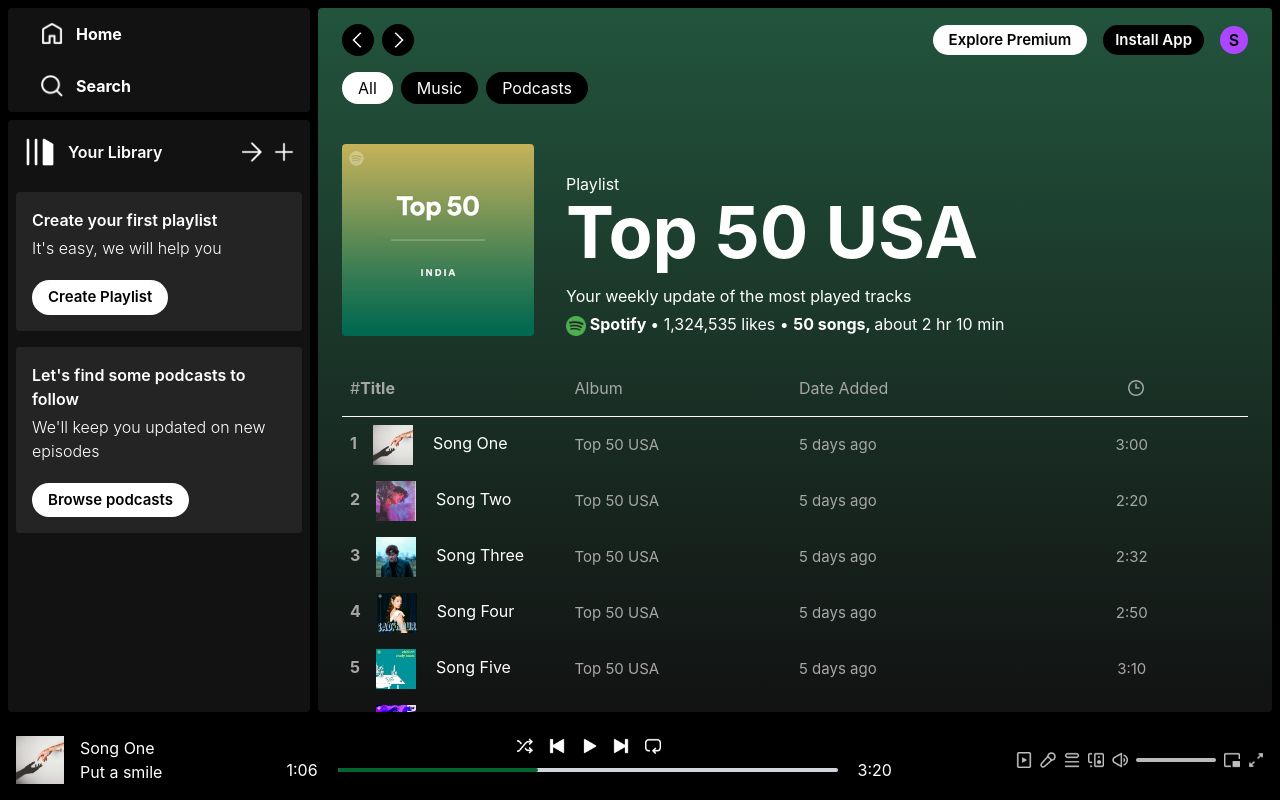
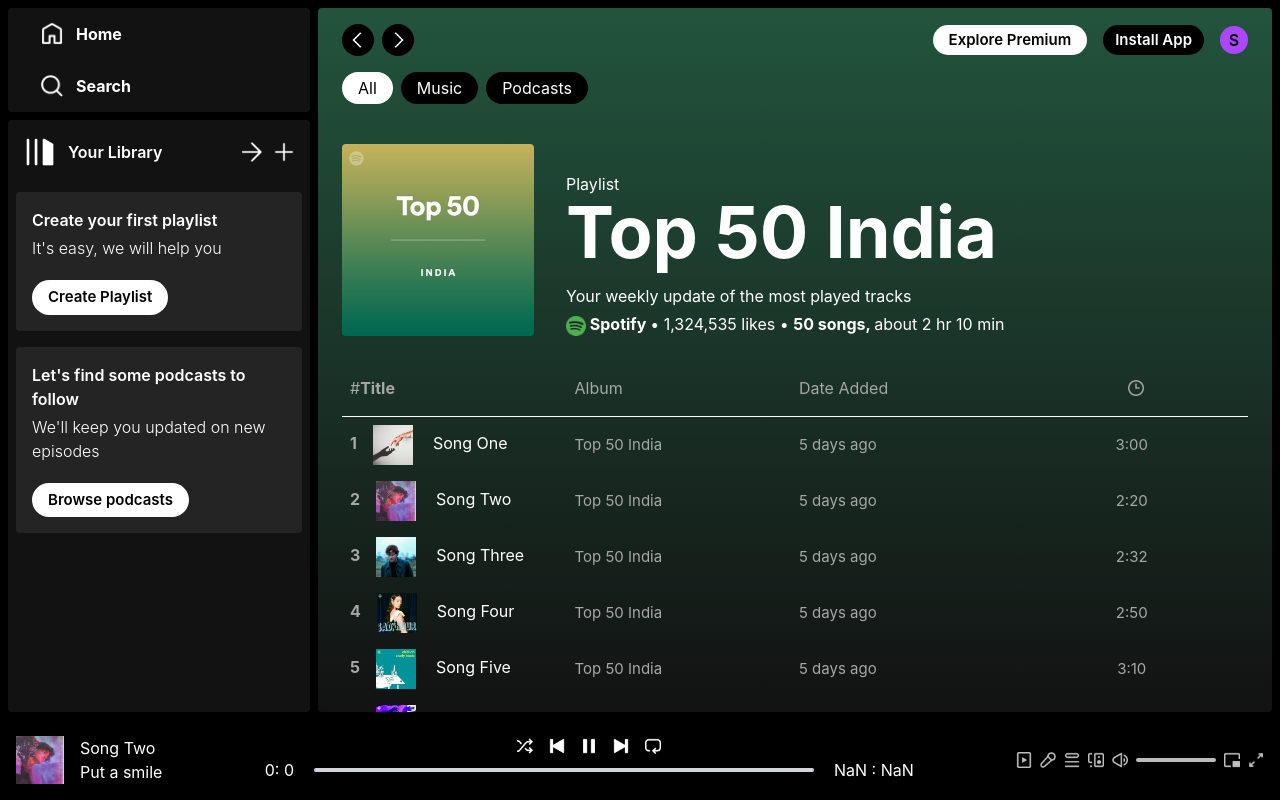
Before and after one commit to steven-frasica/spotify-clone, a React (Vite) app: page /album/1 in a window 1280 px wide. Both pictures are taken after a click on the picture 621 px from the left and 746 px from the top of the page. Built offline with nearby package versions, Linux system fonts and the light colour scheme.

Commit message:
prev and next functionality

```diff
--- a/src/App.jsx
+++ b/src/App.jsx
@@ -1,9 +1,14 @@
-import React from 'react'
+import React, { useContext } from 'react'
 import Sidebar from './components/Sidebar'
 import Player from './components/Player'
 import Display from './components/Display'
+import { PlayerContext } from './context/PlayerContext'
+
 
 const App = () => {
+
+  const {audioRef, track} = useContext(PlayerContext)
+
   return (
     <div className='h-screen bg-black'>
       <div className="h-[90%] flex">
@@ -11,6 +16,7 @@
       <Display />
       </div>
       <Player />
+      <audio ref={audioRef} src={track.file} preload='auto'></audio>
     </div>
   )
 }
--- a/src/assets/assets.js
+++ b/src/assets/assets.js
@@ -79,14 +79,14 @@
     },
     {
         id:1,
-        name: "Top 50 USA",
+        name: "Top 50 India",
         image: img9,
         desc:"Your weekly update of the most played tracks",
         bgColor:"#22543d"
     },
     {
         id:2,
-        name: "Trending USA",
+        name: "Trending India",
         image: img10,
         desc:"Your weekly update of the most played tracks",
         bgColor:"#742a2a"
--- a/src/components/Display.jsx
+++ b/src/components/Display.jsx
@@ -8,21 +8,20 @@
 
   const displayRef = useRef();
   const location = useLocation();
-  const isAlbum = location.pathname.includes('album')
-  console.log(isAlbum)
-  const albumId = isAlbum ? location.pathname.slice(-1) : "";
-  const bgColor = albumsData[Number(albumId)].bgColor;
-  console.log(bgColor);
+  const isAlbum = location.pathname.startsWith('/album/');
+  const albumId = isAlbum ? Number(location.pathname.split('/').pop()) : null;
+  const album = albumsData.find((item) => item.id === albumId);
+  const bgColor = album?.bgColor;
 
   useEffect(() => {
-    if (isAlbum) {
+    if (isAlbum && bgColor) {
       displayRef.current.style.background = `linear-gradient(${bgColor}, #121212)`
     }
     else {
-            displayRef.current.style.background = `#121212`
+      displayRef.current.style.background = `#121212`
 
     }
-  }, [])
+  }, [bgColor, isAlbum, location.pathname])
 
   return (
     <div ref={displayRef} className='w-[100%] m-2 px-6 pt-4 rounded bg-[#121212] text-white overflow-auto lg:w-[75%] lg ml-0'>
--- a/src/components/DisplayAlbum.jsx
+++ b/src/components/DisplayAlbum.jsx
@@ -1,13 +1,14 @@
-import React from "react";
+import React, { useContext } from "react";
 import Navbar from "./Navbar";
 import { useParams } from "react-router-dom";
 import { albumsData, songsData } from "../assets/assets";
 import { assets } from "../assets/assets";
+import { PlayerContext } from "../context/PlayerContext";
 
 const DisplayAlbum = () => {
   const { id } = useParams();
   const albumData = albumsData[id];
-  console.log(albumData);
+  const {playWithId} = useContext(PlayerContext)
 
   return (
     <>
@@ -42,7 +43,7 @@
       <hr />
       {
         songsData.map((item, index) => (
-          <div key={index} className="grid grid-cols-3 sm:grid-cols-4 gap-2 p-2 items-center text-[#a7a7a7] hover:bg-[#ffffff2b] cursor-pointer">
+          <div onClick={() => playWithId(item.id)} key={index} className="grid grid-cols-3 sm:grid-cols-4 gap-2 p-2 items-center text-[#a7a7a7] hover:bg-[#ffffff2b] cursor-pointer">
             <p className="text-white">
               <b className="mr-4 text-[#a7a7a7]">{index + 1}</b>
               <img src={item.image} alt="" className="inline w-10 mr-5" />
--- a/src/components/Player.jsx
+++ b/src/components/Player.jsx
@@ -1,30 +1,59 @@
-import React from "react";
+import React, { useContext } from "react";
 import { assets, songsData } from "../assets/assets";
+import { PlayerContext } from "../context/PlayerContext";
 
 const Player = () => {
+  const { track, seekBar, seekBg, playStatus, play, pause, time, previous, next } =
+    useContext(PlayerContext);
+
   return (
     <div className="h-[10%] bg-black flex justify-between items-center text-white px-4">
       <div className="lg:flex items-center gap-4">
-        <img className="w-12" src={songsData[0].image} alt="" />
+        <img className="w-12" src={track.image} alt="" />
         <div>
-          <p>{songsData[0].name}</p>
-          <p>{songsData[0].desc.slice(0, 12)}</p>
+          <p>{track.name}</p>
+          <p>{track.desc.slice(0, 12)}</p>
         </div>
       </div>
       <div className="flex flex-col items-center gap-1 m-auto">
         <div className="flex gap-4">
-          <img className="w-4 cursor-pointer" src={assets.shuffle_icon} alt="" />
-          <img className="w-4 cursor-pointer" src={assets.prev_icon} alt="" />
-          <img className="w-4 cursor-pointer" src={assets.play_icon} alt="" />
-          <img className="w-4 cursor-pointer" src={assets.next_icon} alt="" />
+          <img
+            className="w-4 cursor-pointer"
+            src={assets.shuffle_icon}
+            alt=""
+          />
+          <img onClick={previous} className="w-4 cursor-pointer" src={assets.prev_icon} alt="" />
+          {playStatus ? (
+            <img
+              onClick={pause}
+              className="w-4 cursor-pointer"
+              src={assets.pause_icon}
+              alt=""
+            />
+          ) : (
+            <img
+              onClick={play}
+              className="w-4 cursor-pointer"
+              src={assets.play_icon}
+              alt=""
+            />
+          )}
+
+          <img onClick={next} className="w-4 cursor-pointer" src={assets.next_icon} alt="" />
           <img className="w-4 cursor-pointer" src={assets.loop_icon} alt="" />
         </div>
         <div className="flex items-center gap-5">
-          <p>1:06</p>
-          <div className="w-[60vw] max-w-[500px] bg-gray-300 rounded-full cursor-pointer">
-            <hr className="h-1 border-none w-50 bg-green-800 rounded-full" />
+          <p>{time.currentTime.minute}: {time.currentTime.second}</p>
+          <div
+            ref={seekBg}
+            className="w-[60vw] max-w-[500px] bg-gray-300 rounded-full cursor-pointer"
+          >
+            <hr
+              ref={seekBar}
+              className="h-1 border-none w-0 bg-green-800 rounded-full"
+            />
           </div>
-          <p>3:20</p>
+          <p>{time.totalTime.minute} : {time.totalTime.second}</p>
         </div>
       </div>
       <div className="hidden lg:flex items-center gap-2 opacity-75">
--- a/src/components/SongItem.jsx
+++ b/src/components/SongItem.jsx
@@ -1,8 +1,12 @@
-import React from 'react'
+import React, { useContext } from 'react'
+import { PlayerContext } from '../context/PlayerContext'
 
 const SongItem = ({ name, image, desc, id }) => {
+
+  const {playWithId} = useContext(PlayerContext)
+
   return (
-    <div className='min-w-[180px] p-2 px-3 rounded cursor-pointer hover:bg-[#ffffff26]'>
+    <div onClick={() => playWithId(id)} className='min-w-[180px] p-2 px-3 rounded cursor-pointer hover:bg-[#ffffff26]'>
       <img className='rounded' src={image} alt="" />
       <p className='font-bold mt-2 mb-1'>{name}</p>
       <p className="text-slate-200 text-sm">{desc}</p>
--- /dev/null
+++ b/src/context/PlayerContext.jsx
@@ -0,0 +1,92 @@
+import { createContext, useEffect, useRef, useState } from "react";
+import { songsData } from "../assets/assets";
+
+export const PlayerContext = createContext();
+
+const PlayerContextProvider = (props) => {
+
+  const audioRef = useRef();
+  const seekBg = useRef();
+  const seekBar = useRef();
+
+  const [track, setTrack] = useState(songsData[0])
+  const [playStatus, setPlayStatus] = useState(false)
+  const [time, setTime] = useState({
+    currentTime: {
+      second: 0,
+      minute: 0
+    },
+    totalTime: {
+      second: 0,
+      minute: 0
+    }
+  })
+
+  const play = () => {
+    audioRef.current.play();
+    setPlayStatus(true);
+  }
+
+  const pause = () => {
+    audioRef.current.pause();
+    setPlayStatus(false);
+  }
+
+  const playWithId = async (id) => {
+    await setTrack(songsData[id]);
+    await audioRef.current.play();
+    setPlayStatus(true);
+  }
+
+  const previous = async () => {
+    if (track.id > 0) {
+      await setTrack(songsData[track.id - 1])
+      await audioRef.current.play()
+      setPlayStatus(true);
+    }
+  }
+
+  const next = async () => {
+    if (track.id < songsData.length - 1 ) {
+      await setTrack(songsData[track.id + 1]);
+      await audioRef.current.play();
+      setPlayStatus(true)
+    }
+  }
+
+  useEffect(() => {
+    setTimeout(() => {
+      audioRef.current.ontimeupdate = () => {
+        seekBar.current.style.width = (Math.floor(audioRef.current.currentTime / audioRef.current.duration * 100)+'%')
+        setTime({currentTime: {
+      second: Math.floor(audioRef.current.currentTime % 60),
+      minute: Math.floor(audioRef.current.currentTime / 60)
+    },
+    totalTime: {
+      second: Math.floor(audioRef.current.duration % 60),
+      minute: Math.floor(audioRef.current.duration / 60)
+    }})
+      }
+    }, 1000)
+  },[audioRef])
+
+  const contextValue = {
+    audioRef,
+    seekBar,
+    seekBg,
+    track, setTrack,
+    playStatus, setPlayStatus,
+    time, setTime,
+    play, pause,
+    playWithId,
+    previous, next
+  }
+
+  return (
+    <PlayerContext.Provider value={contextValue}>
+      {props.children}
+    </PlayerContext.Provider>
+  )
+}
+
+export default PlayerContextProvider;
--- a/src/main.jsx
+++ b/src/main.jsx
@@ -3,11 +3,14 @@
 import "./index.css";
 import App from "./App.jsx";
 import { BrowserRouter as Router } from "react-router-dom";
+import PlayerContextProvider from "./context/PlayerContext";
 
 createRoot(document.getElementById("root")).render(
   <StrictMode>
     <Router>
-      <App />
+      <PlayerContextProvider>
+        <App />
+      </PlayerContextProvider>
     </Router>
   </StrictMode>,
 );
```
